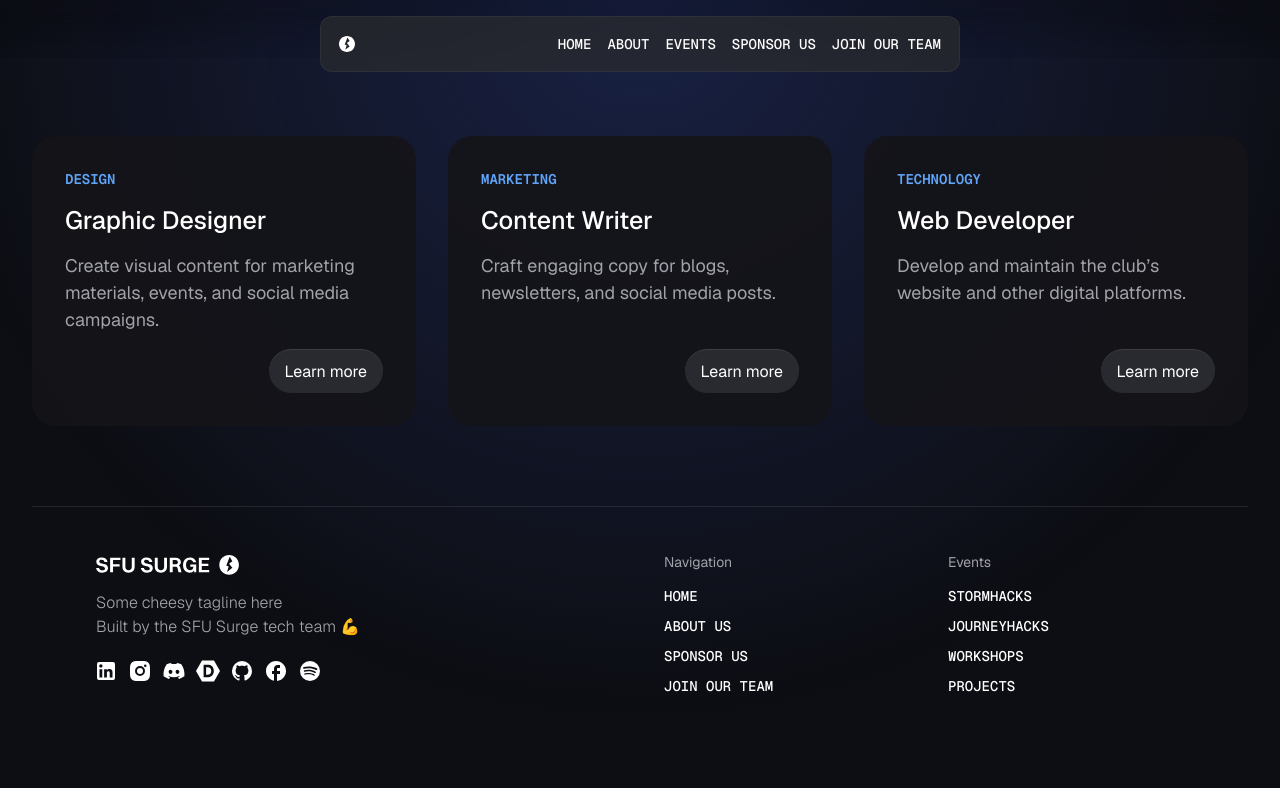
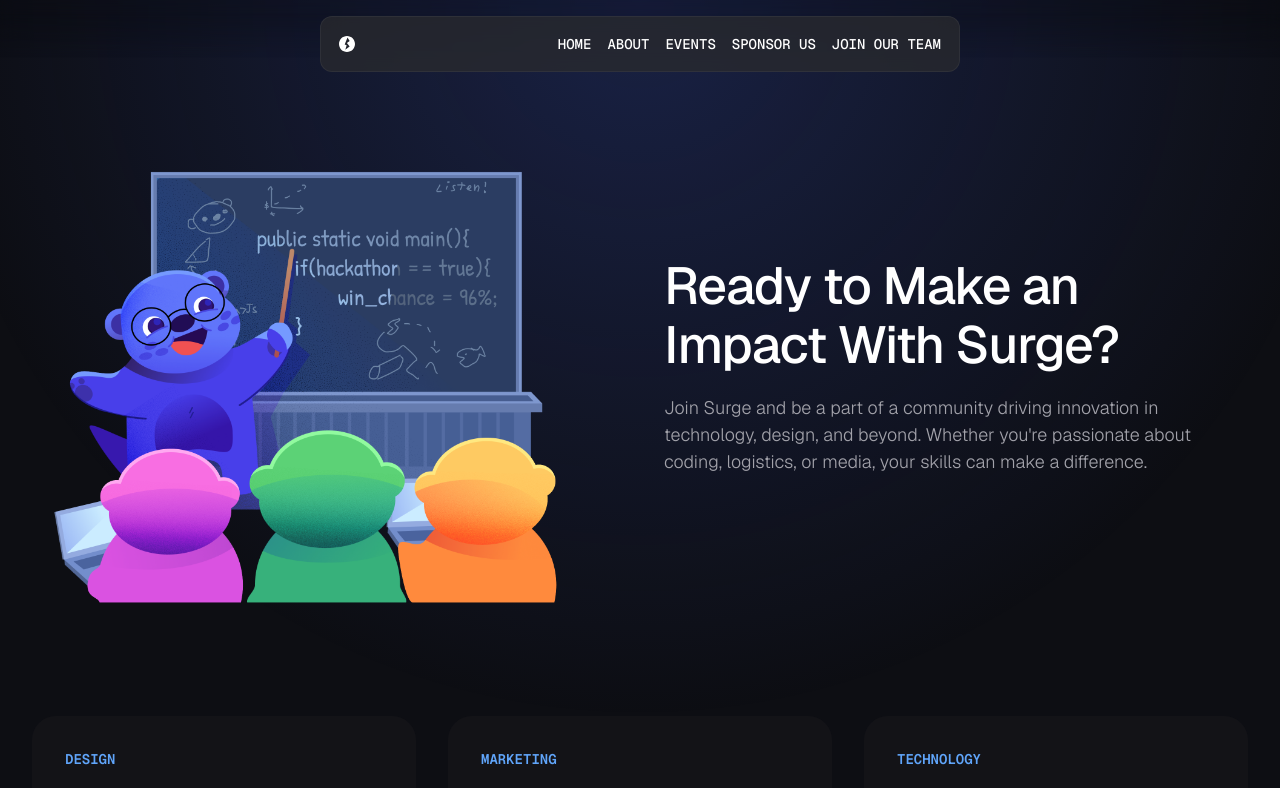
Before and after one commit to sfusurge/surge_website, a Next.js app: page /join in a window 1280 px wide. Shown: the top 788 px of the page. Built offline with nearby package versions, Linux system fonts and the light colour scheme.

Commit message:
hero section
placeholder image

```diff
--- a/src/app/join/page.tsx
+++ b/src/app/join/page.tsx
@@ -1,37 +1,53 @@
-import type { Metadata } from "next"
-import jobs from "@/lib/jobListing.json"
-import Link from "next/link"
-import JobCard from "@/components/JobCard"
+import type { Metadata } from "next";
+import jobs from "@/lib/jobListing.json";
+import Link from "next/link";
+import Image from "next/image";
+import JobCard from "@/components/JobCard";
 
-export const metadata:Metadata = {
+export const metadata: Metadata = {
   title: "Join SFU Surge",
-}
+};
+
+export default function joinTeam() {
+  return (
+    <main className="flex flex-col gap-24">
+      <section className="grid grid-cols-1 gap-12 md:grid-cols-2">
+        <div className="flex md:justify-center  ">
+        <Image
+        src={"/boo.png"}
+        width={1928}
+        height={1598}
+        alt={"hello"}
+        className="object-contain  "
+       />
+
+        </div>
 
 
-export default function joinTeam() {
+        <div className="flex flex-col gap-5 justify-center">
+        <h1 className="large-title emphasized text-pretty max-w-xl">Ready to Make an Impact With Surge?</h1>
+        <p className="paragraph">Join Surge and be a part of a community driving innovation in technology, design, and beyond. Whether you're passionate about coding, logistics, or media, your skills can make a difference. </p>
 
-  return (
-    <main>
-      <div className="grid grid-cols-1 md:grid-cols-2 lg:grid-cols-3 gap-8">
-      {jobs.length != 0?jobs.map((job, index) =>
-
-        (
-          <JobCard
-          url={`join/${job.url}`}
-          key={index}
-          title={job.title}
-          description={job.about}
-          team={job.team}/>
+        </div>
 
 
-        )
+      </section>
 
-        ):
-        <div>no Jobs available</div>
-
-        }
+      <div className="grid grid-cols-1 md:grid-cols-2 lg:grid-cols-3 gap-8">
+        {jobs.length != 0 ? (
+          jobs.map((job, index) => (
+            <JobCard
+              url={`join/${job.url}`}
+              key={index}
+              title={job.title}
+              description={job.about}
+              team={job.team}
+            />
+          ))
+        ) : (
+          <div>no Jobs available</div>
+        )}
       </div>
-
     </main>
-  )
+  );
 }
```
Also changed, not shown: public/boo.png (added).
